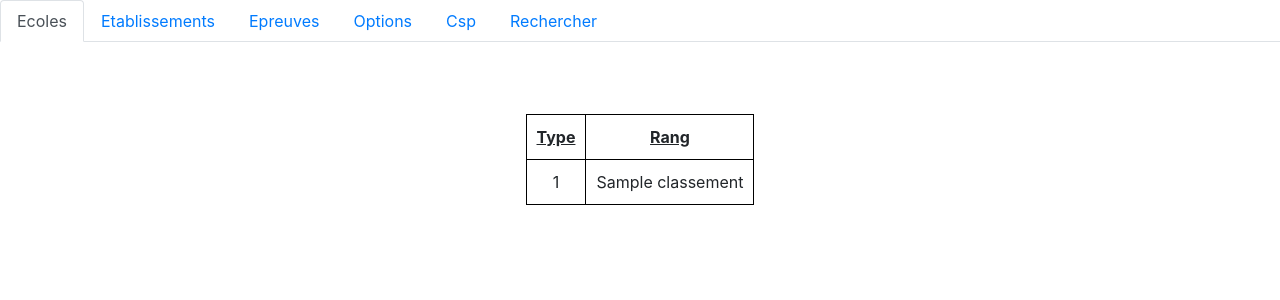
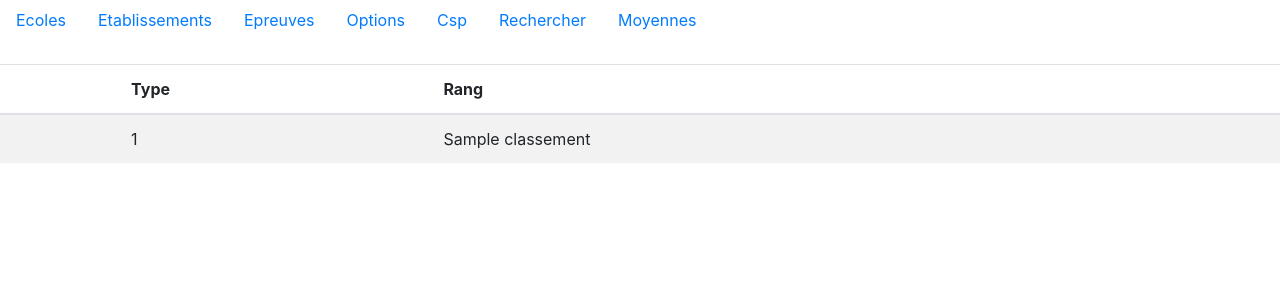
Before and after one commit to Jcz125/exam-results-app, a Flask app: template web/templates/liste_classement.html in a window 1280 px wide. Shown: the top 300 px of the page. Run offline with Flask 2, Linux system fonts and the light colour scheme; the template is opened without the code that fills it: most values are stand-ins (such as "Sample title", 1, 10 or a date in 2020); some libraries are stand-ins or nearby versions.

Commit message:
Update liste_classement.html

```diff
--- a/web/templates/liste_classement.html
+++ b/web/templates/liste_classement.html
@@ -7,25 +7,12 @@
     <link rel="stylesheet" href="https://stackpath.bootstrapcdn.com/bootstrap/4.3.1/css/bootstrap.min.css" integrity="sha384-ggOyR0iXCbMQv3Xipma34MD+dH/1fQ784/j6cY/iJTQUOhcWr7x9JvoRxT2MZw1T" crossorigin="anonymous">
 
     <title>Liste des classements</title>
-    <style>
-        table{
-            border-collapse: collapse;
-            margin: auto;
 
-}
-
-td{
-  border: 1px solid black;
-  padding: 10px;
-  text-align :center;
-
-}
-    </style>
 </head>
 <body>
-  <ul class="nav nav-tabs">
+  <ul class="nav nav-pills">
     <li class="nav-item">
-      <a class="nav-link active" href="/ecole">Ecoles</a>
+      <a class="nav-link " href="/ecole">Ecoles</a>
     </li>
     <li class="nav-item">
       <a class="nav-link" href="/etablissement">Etablissements</a>
@@ -42,30 +29,36 @@ td{
       <li class="nav-item">
         <a class="nav-link" href="/rech">Rechercher</a>
       </li>
+      <li class="nav-item">
+        <a class="nav-link " href="/moyenne_forms">Moyennes</a>
+      </li>
   </ul>
     <br>
-    <br>
+    <table class="table table-striped">
+      <thead>
+        <tr>
+          <th scope="col"></th>
 
-    <table>
-        <tr>
-          <td><B><U>Type </U></B></td>
-          <td><B><U>Rang</U></B></td>
+          <th scope="col">Type</th>
+          <th scope="col">Rang</th>
+
+
 
         </tr>
+      </thead>
+      <tbody>
         {% for classement in final %}
+
         <tr>
+          <th scope="row"></th>
           <td>{{classement[0]}}</td>
           <td>{{classement[1]}}</td>
 
+        </tr>
+        {% endfor %}
 
-        </tr>
-
-        {% endfor %}
-        <br>
-
-      </table>
-      <br>
-      <br>
+      </tbody>
+    </table>
 
 
 </body>
```
